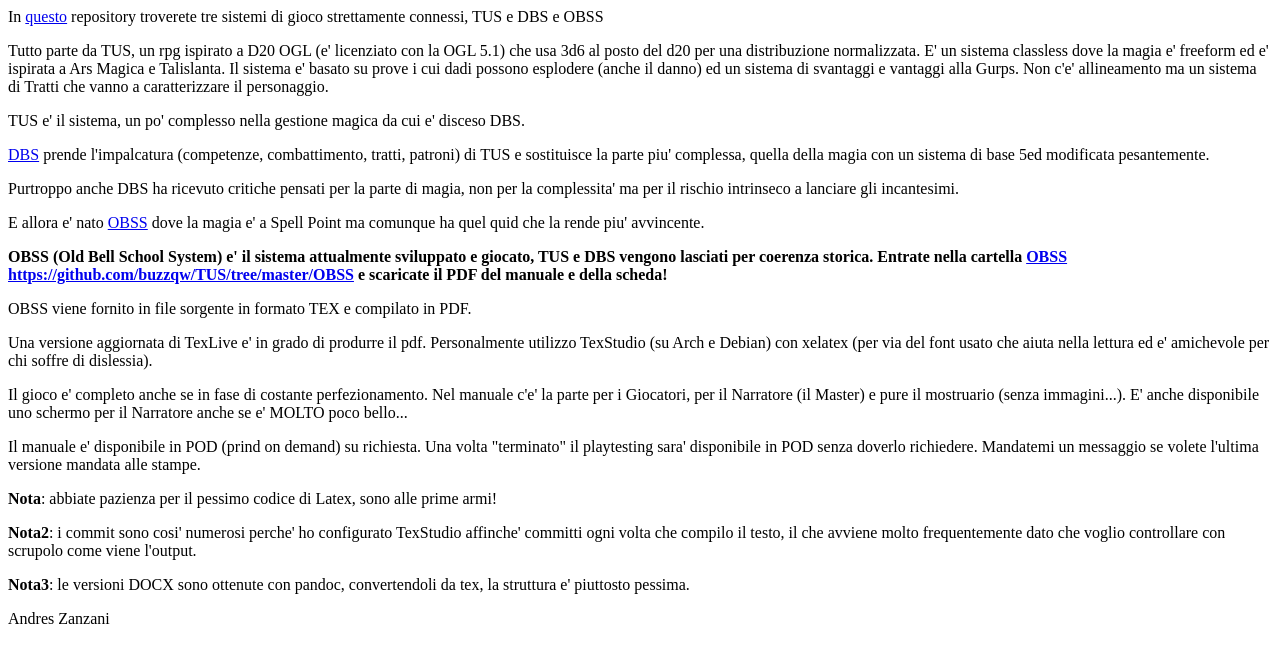
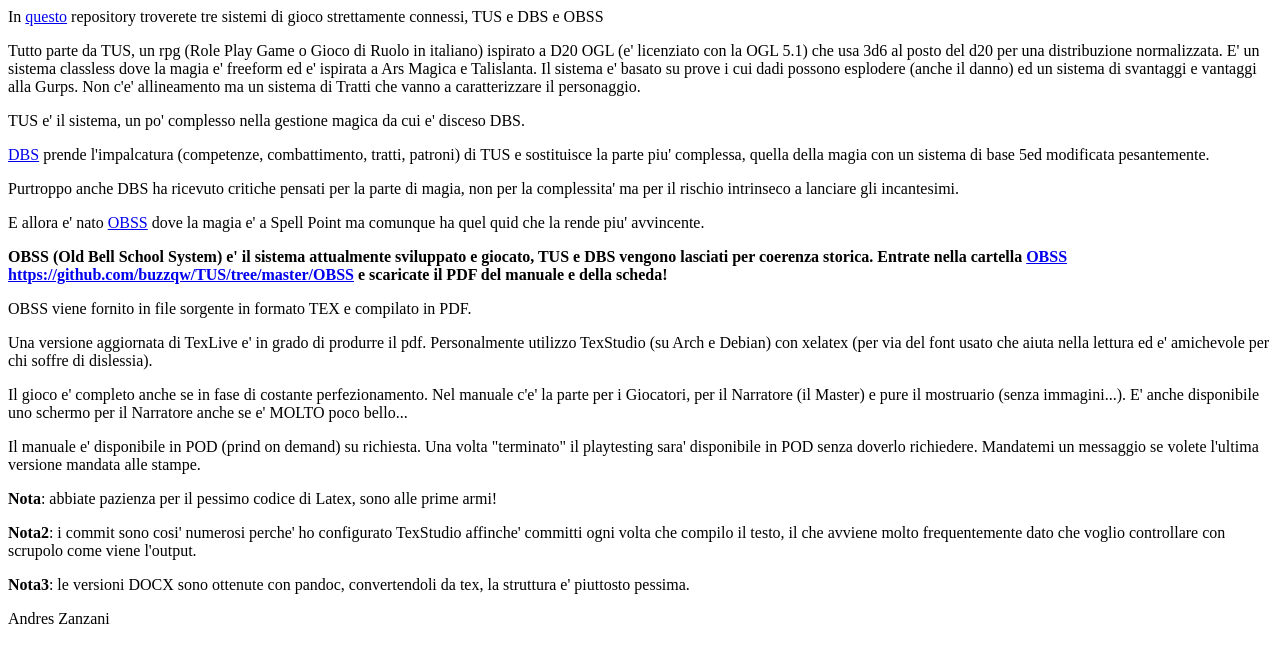
Before and after one commit to buzzqw/buzzqw.github.io, a plain HTML site: page index.html in a window 1280 px wide. Drawn offline with Linux system fonts and the light colour scheme.

Commit message:
Update index.html

```diff
--- a/index.html
+++ b/index.html
@@ -10,7 +10,7 @@
 
 
 <p>In <a href="https://github.com/buzzqw/TUS" title="TUS">questo</a> repository troverete tre sistemi di gioco strettamente connessi, TUS e DBS e OBSS</p>
-<p>Tutto parte da TUS, un rpg ispirato a D20 OGL (e&#39; licenziato con la OGL 5.1) che usa 3d6 al posto del d20 per una distribuzione normalizzata. E&#39; un sistema classless dove la magia e&#39; freeform ed e&#39; ispirata a Ars Magica e Talislanta. Il sistema e&#39; basato su prove i cui dadi possono esplodere (anche il danno) ed un sistema di svantaggi e vantaggi alla Gurps.
+<p>Tutto parte da TUS, un rpg (Role Play Game o Gioco di Ruolo in italiano) ispirato a D20 OGL (e&#39; licenziato con la OGL 5.1) che usa 3d6 al posto del d20 per una distribuzione normalizzata. E&#39; un sistema classless dove la magia e&#39; freeform ed e&#39; ispirata a Ars Magica e Talislanta. Il sistema e&#39; basato su prove i cui dadi possono esplodere (anche il danno) ed un sistema di svantaggi e vantaggi alla Gurps.
 Non c&#39;e&#39; allineamento ma un sistema di Tratti che vanno a caratterizzare il personaggio.</p>
 <p>TUS e&#39; il sistema, un po&#39; complesso nella gestione magica da cui e&#39; disceso DBS.</p>
 <p><a href="https://github.com/buzzqw/TUS/tree/master/DBS" title="DBS">DBS</a> prende l&#39;impalcatura (competenze, combattimento, tratti, patroni) di TUS e sostituisce la parte piu&#39; complessa, quella della magia con un sistema di base 5ed modificata pesantemente.</p>
```
